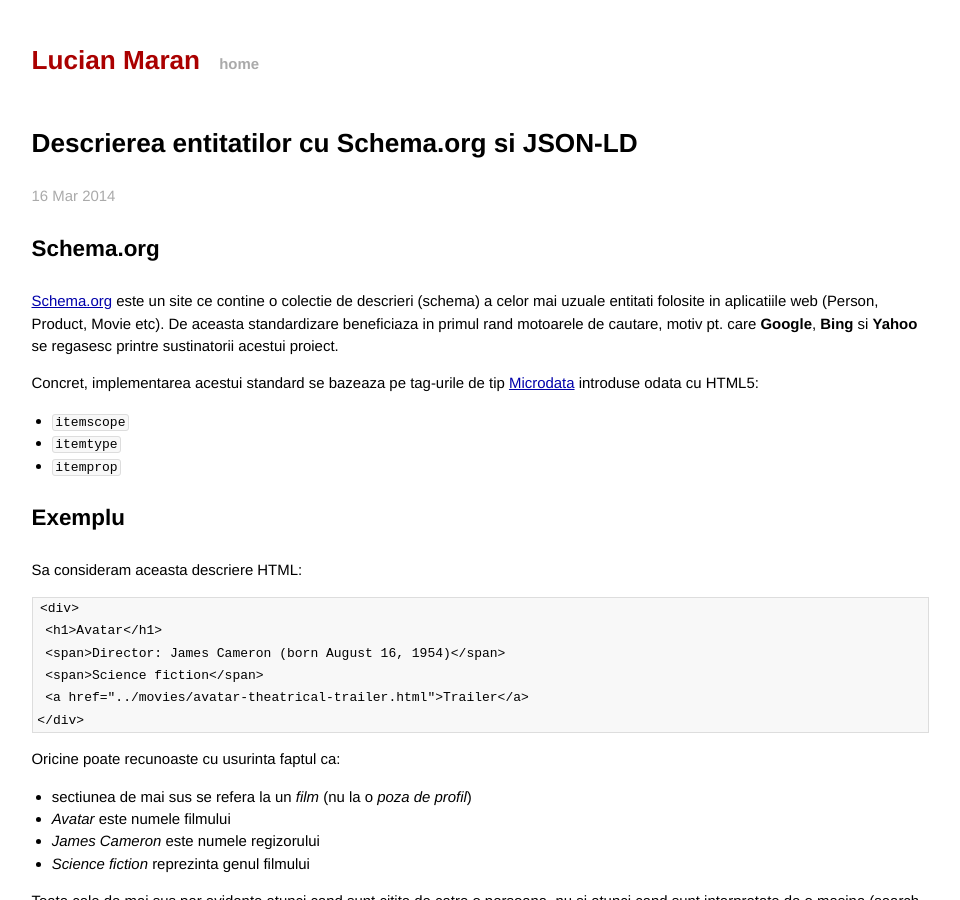
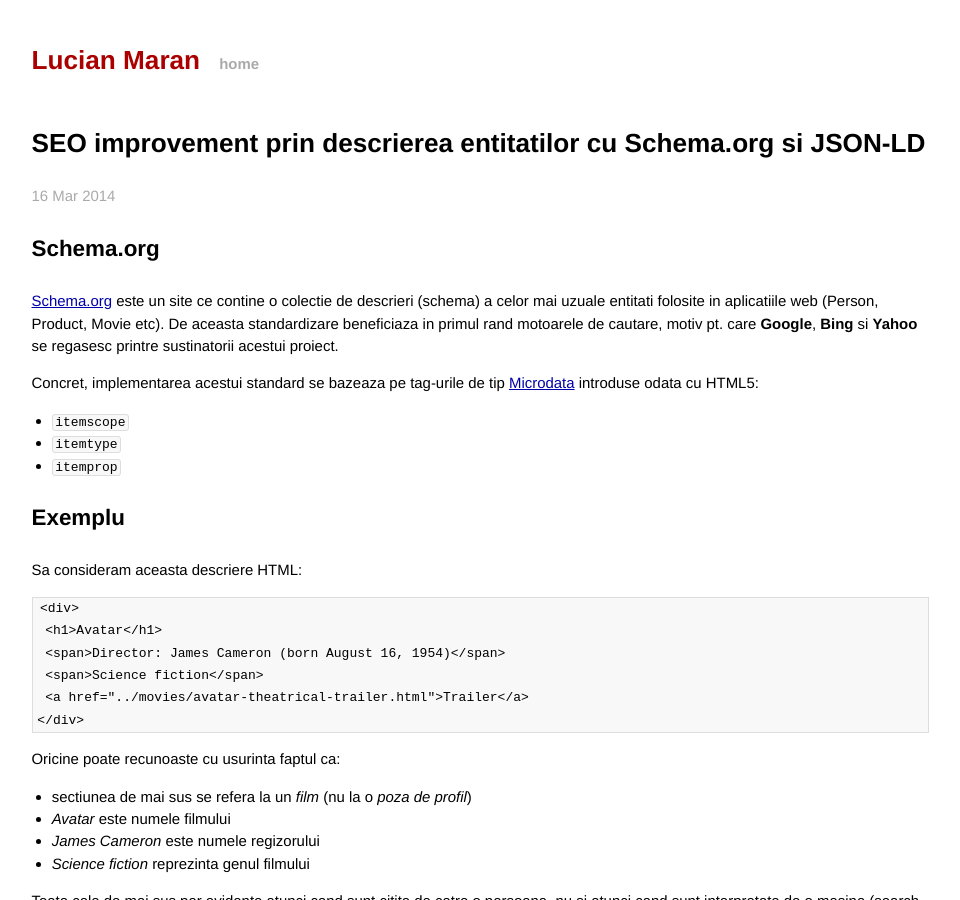
Before and after one commit to lmaran/lmaran.github.io, a Jekyll site: the page built from _posts/2014-03-16-seo-improvement-prin-descrierea-entitatilor-cu-schema-org-si-json-ld.md, in a window 1280 px wide and 900 px high. Shown: the whole window, without its empty margins (160-1120 px from the left). Built offline with Jekyll 4.4.1, drawn with Linux system fonts in a browser that asks for light colours; Markdown is read by kramdown in place of the engine named in the settings; comment, search, counter and statistics services are not loaded.

Commit message:
rename post

```diff
--- a/_posts/2014-03-16-descrierea-entitatilor-cu-schema-org-si-json-ld.md
+++ b/_posts/2014-03-16-seo-improvement-prin-descrierea-entitatilor-cu-schema-org-si-json-ld.md
@@ -1,6 +1,6 @@
 ---
 layout: post
-title:  "Descrierea entitatilor cu Schema.org si JSON-LD"
+title:  "SEO improvement prin descrierea entitatilor cu Schema.org si JSON-LD"
 date:   2014-03-16 00:00:01
 comments: true
 categories: software infrastructure
```
